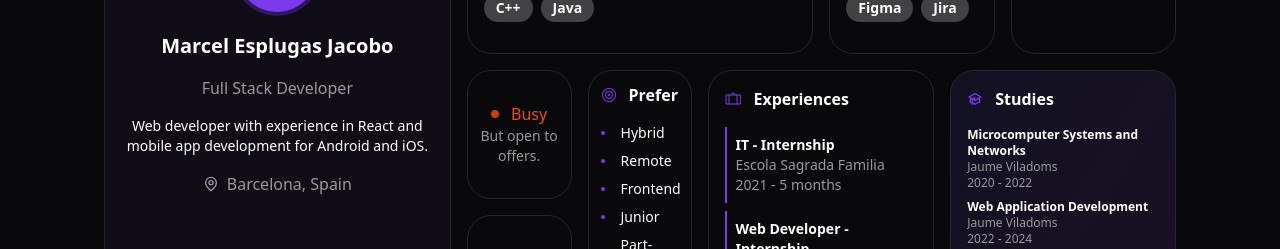
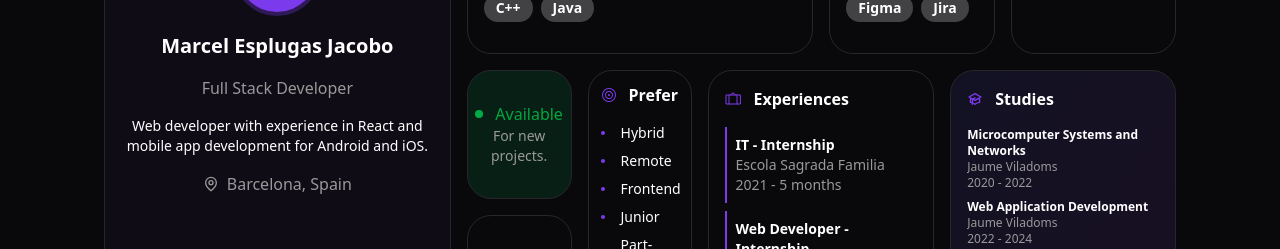
Before and after one commit to JacobsM14/portfolio_2025, a React (Vite) app: page / in a window 1280 px wide. Shown: the part 308-557 px from the top of the page. Built offline with nearby package versions, Linux system fonts and the light colour scheme.

Commit message:
feat(availability): Mark as available for work

```diff
--- a/src/App.jsx
+++ b/src/App.jsx
@@ -28,7 +28,7 @@ import {
   getLabel,
 } from "./components/Texts";
 
-const isAvailable = false;
+const isAvailable = true;
 
 // Module-level so the calendar gets a stable function reference on every render.
 const transformContributions = (contributions) =>
```
